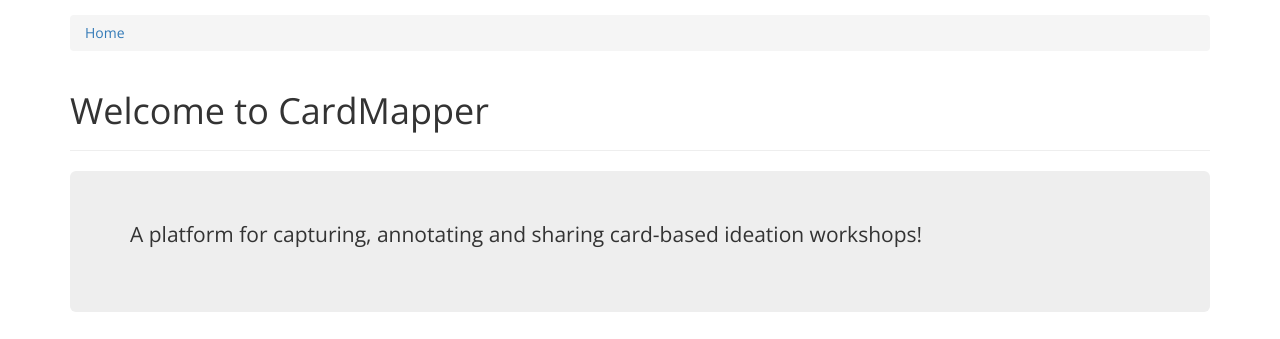
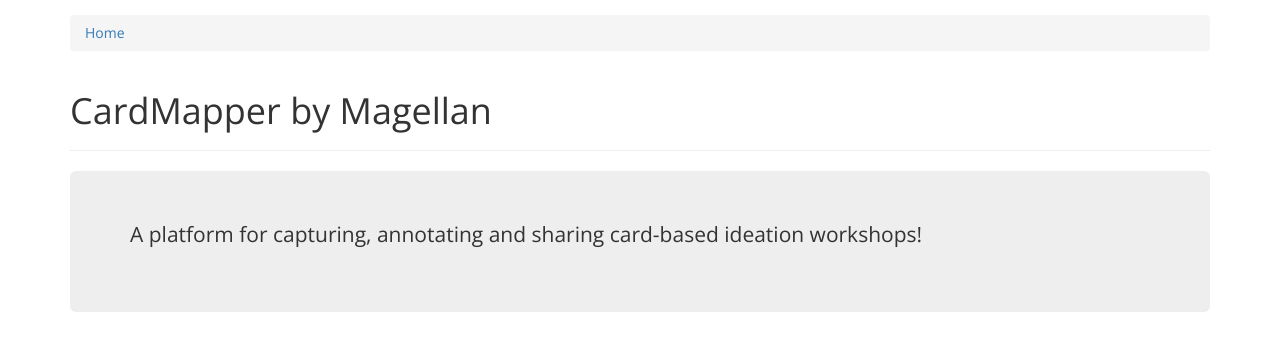
Before and after one commit to raphv/cardmapper, a Django app: template src/cardapp/templates/cardapp/home.html in a window 1280 px wide. Shown: the part 55-394 px from the top of the page. Run offline with Django 3.2, Linux system fonts and the light colour scheme; the template is opened without the code that fills it, so the values that code supplies are empty; some libraries are stand-ins or nearby versions.

Commit message:
Magellan more visible

```diff
--- a/src/cardapp/templates/cardapp/home.html
+++ b/src/cardapp/templates/cardapp/home.html
@@ -1,7 +1,7 @@
 {% extends 'cardapp/base.html' %}
 
-{% block title %}Welcome to CardMapper{% endblock %}
-{% block header_title %}Welcome to CardMapper{% endblock %}
+{% block title %}CardMapper by Magellan{% endblock %}
+{% block header_title %}CardMapper by Magellan{% endblock %}
 
 {% block main_content %}
     <div class="jumbotron">
```
